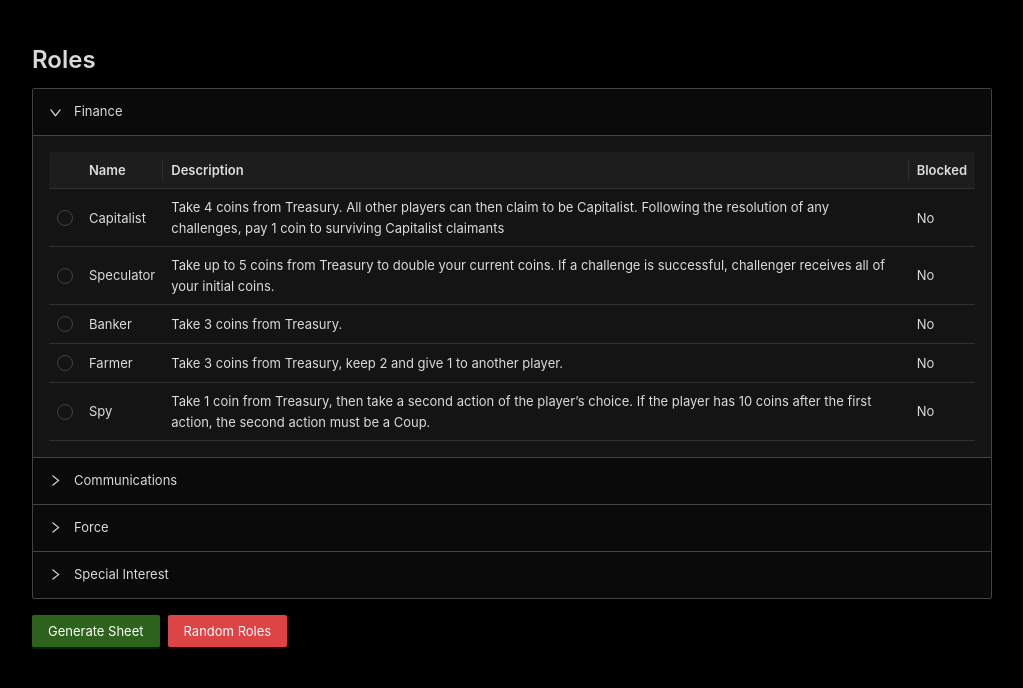
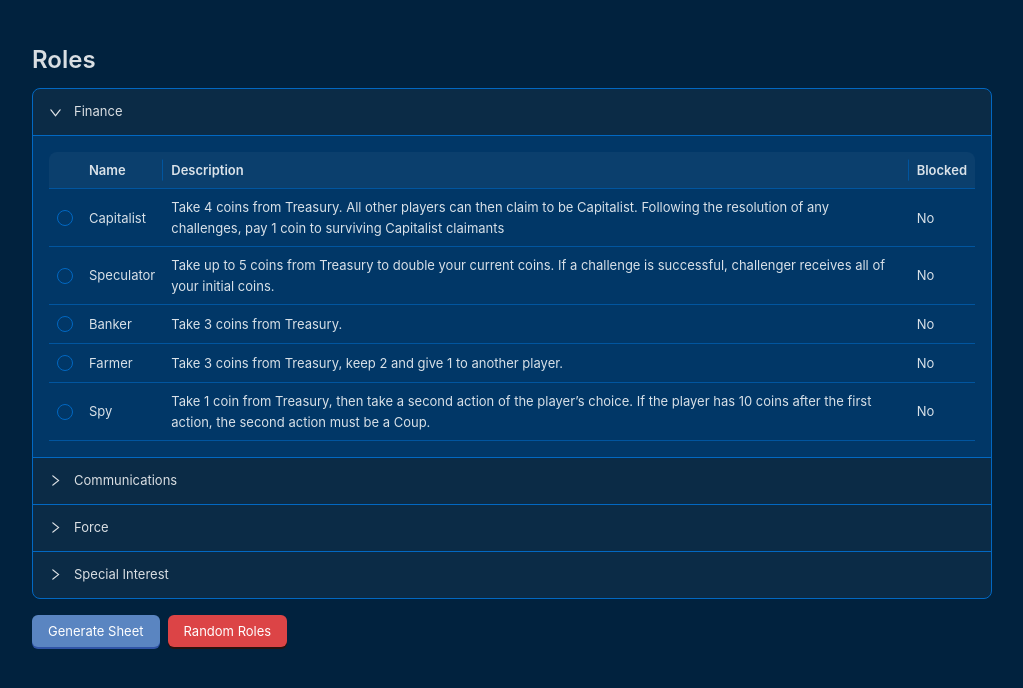
Before and after one commit to luisfontes19/coup-sheet, a React (Create React App) app: page / in a window 1280 px wide. Shown: the top 688 px of the page, without its empty margins (128-1151 px from the left). Built offline with nearby package versions, Linux system fonts and the light colour scheme.

Commit message:
Theme changes

```diff
--- a/src/index.tsx
+++ b/src/index.tsx
@@ -12,13 +12,15 @@ root.render(
   <React.StrictMode>
     <ConfigProvider
       theme={{
+
         "token": {
-          "colorPrimary": "#31711e",
-          "wireframe": true,
-          "borderRadius": 2
+          "colorPrimaryBg": "#315eb9",
+          "borderRadius": 6,
+          "wireframe": false,
+          "colorPrimary": "#6699e0",
+          "colorBgBase": "#01223e"
         },
         "algorithm": theme.darkAlgorithm,
-
       }}
     >
       <App />
```
